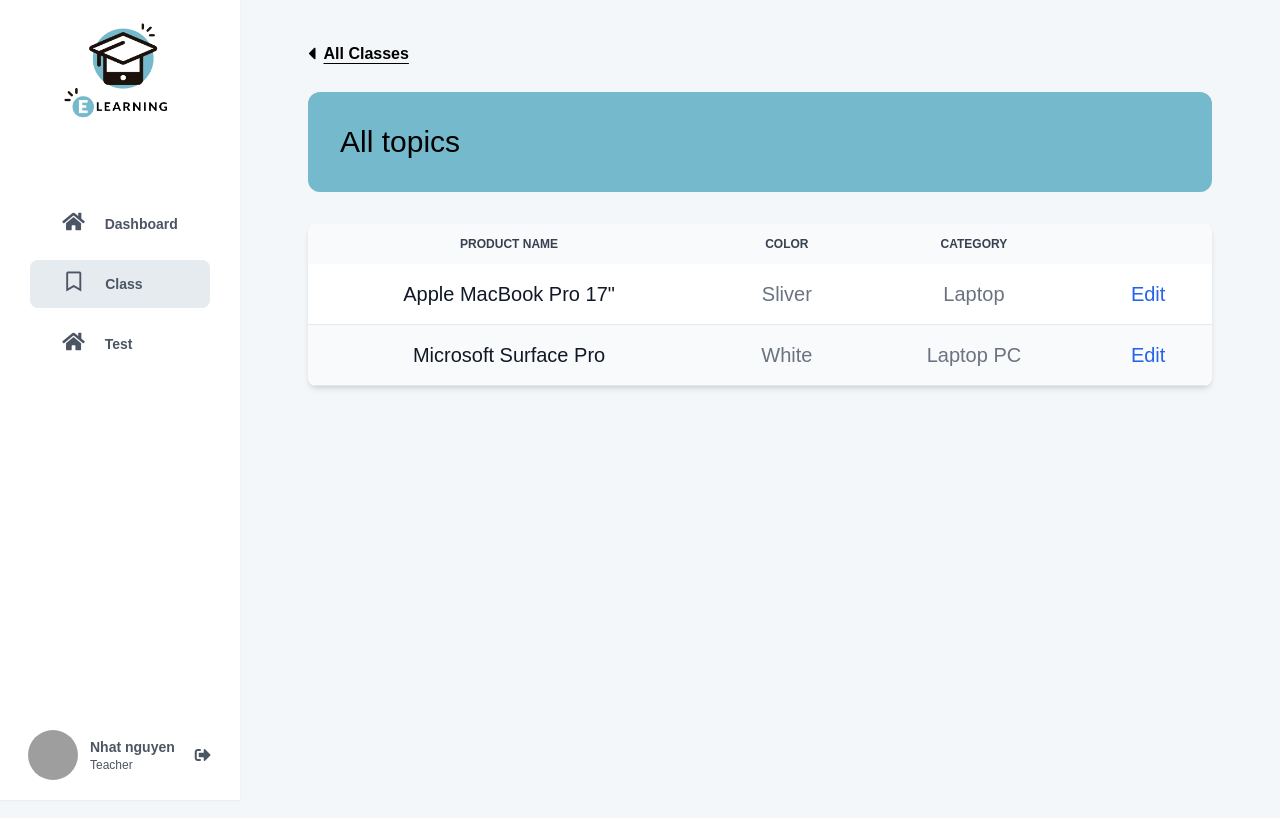
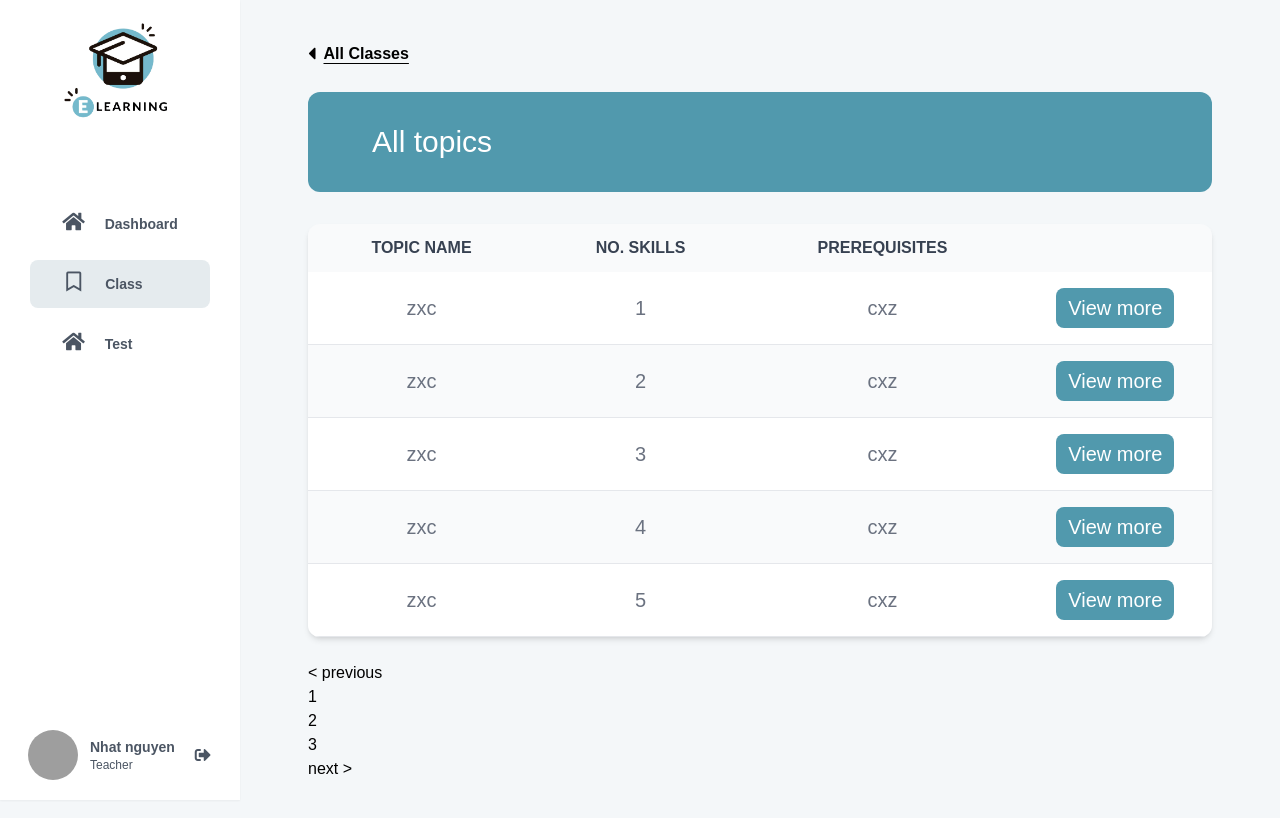
Before and after one commit to Tien01els/LAP_FE, a React (Create React App) app: page /teacher/class/1/topic in a window 1280 px wide. Shown: the top 818 px of the page. Built offline with nearby package versions, Linux system fonts and the light colour scheme; grey boxes are pictures that could not be loaded.

Commit message:
Interface topic of class
Interface topic of class

```diff
--- a/package.json
+++ b/package.json
@@ -18,12 +18,14 @@
     "react-dom": "^18.2.0",
     "react-hook-form": "^7.33.1",
     "react-modern-calendar-datepicker": "^3.1.6",
+    "react-paginate": "^8.1.3",
     "react-redux": "^8.0.2",
     "react-router-dom": "^6.3.0",
     "react-scripts": "5.0.1",
     "redux-logger": "^3.0.6",
     "redux-saga": "^1.1.3",
     "sass": "^1.53.0",
+    "uuid": "^9.0.0",
     "web-vitals": "^2.1.4"
   },
   "scripts": {
--- /dev/null
+++ b/src/components/Table.js
@@ -0,0 +1,83 @@
+import { v4 as uuidv4 } from 'uuid';
+
+const Table = ({ thead = [], tbody }) => {
+    console.log(thead);
+    console.log(tbody);
+    console.log(uuidv4());
+    return (
+        <div>
+            <div className='overflow-x-auto relative shadow-md rounded-xl mt-[32px]'>
+                <table className='w-full text-xl text-center text-gray-500 dark:text-gray-400'>
+                    <thead className='text-base text-gray-700 uppercase bg-gray-50 dark:bg-gray-700 dark:text-gray-400'>
+                        <tr>
+                            {thead.map((head, index, arr) => {
+                                if (index === arr.length - 1) {
+                                    return (
+                                        <th
+                                            key={uuidv4()}
+                                            scope='col'
+                                            className='py-3 px-1'
+                                        ></th>
+                                    );
+                                }
+                                return (
+                                    <th
+                                        key={uuidv4()}
+                                        scope='col'
+                                        className='py-3 px-6'
+                                    >
+                                        {head}
+                                    </th>
+                                );
+                            })}
+                        </tr>
+                    </thead>
+                    <tbody>
+                        {tbody.map((body, indexBody) => {
+                            const bodyKeys = Object.keys(body).filter((key) => {
+                                return key !== 'id';
+                            });
+                            return (
+                                <tr
+                                    key={uuidv4()}
+                                    className='odd:bg-white even:bg-gray-50 border-b dark:bg-gray-900 dark:border-gray-700'
+                                >
+                                    {bodyKeys.map((bodyKey, index) => {
+                                        return (
+                                            <th
+                                                key={uuidv4()}
+                                                className='py-4 px-6 font-medium whitespace-nowrap dark:text-white'
+                                            >
+                                                {body[bodyKey]}
+                                            </th>
+                                        );
+                                    })}
+                                    <td className='py-4 px-1 font-medium whitespace-nowrap text-white'>
+                                        <button className='rounded-lg bg-primary px-3 py-1.5'>
+                                            View more
+                                        </button>
+                                    </td>
+                                </tr>
+                            );
+                        })}
+                    </tbody>
+                </table>
+            </div>
+            {
+                // <div>
+                //     <ReactPaginate
+                //         breakLabel='...'
+                //         nextLabel='next >'
+                //         // onPageChange={handlePageClick}
+                //         pageRangeDisplayed={5}
+                //         // pageCount={pageCount}
+                //         previousLabel='< previous'
+                //         renderOnZeroPageCount={null}
+                //     />
+                // </div>
+            }
+        </div>
+    );
+};
+
+export default Table;
--- a/src/pages/TopicPages/Topics.js
+++ b/src/pages/TopicPages/Topics.js
@@ -1,8 +1,47 @@
-import React from 'react';
+import React, { useEffect, useState } from 'react';
 import { useNavigate } from 'react-router-dom';
+import ReactPaginate from 'react-paginate';
+
+import Table from '../../components/Table';
+
+const values = [
+    { id: '1', name: 'zxc', numberSkill: '1', prerequisite: 'cxz' },
+    { id: '2', name: 'zxc', numberSkill: '2', prerequisite: 'cxz' },
+    { id: '3', name: 'zxc', numberSkill: '3', prerequisite: 'cxz' },
+    { id: '4', name: 'zxc', numberSkill: '4', prerequisite: 'cxz' },
+    { id: '5', name: 'zxc', numberSkill: '5', prerequisite: 'cxz' },
+    { id: '6', name: 'zxc', numberSkill: '6', prerequisite: 'cxz' },
+    { id: '7', name: 'zxc', numberSkill: '7', prerequisite: 'cxz' },
+    { id: '8', name: 'zxc', numberSkill: '8', prerequisite: 'cxz' },
+    { id: '9', name: 'zxc', numberSkill: '9', prerequisite: 'cxz' },
+    { id: '10', name: 'zxc', numberSkill: '10', prerequisite: 'cxz' },
+    { id: '11', name: 'zxc', numberSkill: '11', prerequisite: 'cxz' },
+];
 
 const Topics = () => {
     const navigate = useNavigate();
+
+    const [topic, setTopic] = useState([]);
+
+    const [pageCount, setPageCount] = useState(0);
+    const [itemOffset, setItemOffset] = useState(0);
+
+    useEffect(() => {
+        const endOffset = itemOffset + 5;
+        console.log(`Loading items from ${itemOffset} to ${endOffset}`);
+        setTopic(values.slice(itemOffset, endOffset));
+        setPageCount(Math.ceil(values.length / 5));
+    }, [itemOffset]);
+
+    const handlePageClick = (event) => {
+        const newOffset = (event.selected * 5) % values.length;
+        console.log(
+            `User requested page number ${event.selected}, which is offset ${newOffset}`
+        );
+        setItemOffset(newOffset);
+    };
+
+    const thead = ['TOPIC NAME', 'NO. SKILLS', 'PREREQUISITES', ''];
     return (
         <div className='mt-[40px] mx-[68px]'>
             <div className='flex gap-2 items-center'>
@@ -17,64 +56,24 @@ const Topics = () => {
                 </span>
             </div>
             <div className='w-full h-[100px] bg-primary flex items-center mt-[24px] rounded-xl'>
-                <h1 className='text-3xl font-medium ml-[32px]'>All topics</h1>
+                <h1 className='text-3xl font-medium ml-[64px] text-white'>
+                    All topics
+                </h1>
             </div>
 
-            <div className='overflow-x-auto relative shadow-md sm:rounded-lg mt-[32px]'>
-                <table className='w-full text-xl text-center text-gray-500 dark:text-gray-400'>
-                    <thead className='text-xs text-gray-700 uppercase bg-gray-50 dark:bg-gray-700 dark:text-gray-400'>
-                        <tr>
-                            <th scope='col' className='py-3 px-6'>
-                                Product name
-                            </th>
-                            <th scope='col' className='py-3 px-6'>
-                                Color
-                            </th>
-                            <th scope='col' className='py-3 px-6'>
-                                Category
-                            </th>
-                            <th scope='col' className='py-3 px-6'></th>
-                        </tr>
-                    </thead>
-                    <tbody>
-                        <tr className='bg-white border-b dark:bg-gray-900 dark:border-gray-700'>
-                            <th
-                                scope='row'
-                                className='py-4 px-6 font-medium text-gray-900 whitespace-nowrap dark:text-white'
-                            >
-                                Apple MacBook Pro 17"
-                            </th>
-                            <td className='py-4 px-6'>Sliver</td>
-                            <td className='py-4 px-6'>Laptop</td>
-                            <td className='py-4 px-6'>
-                                <a
-                                    href='#'
-                                    className='font-medium text-blue-600 dark:text-blue-500 hover:underline'
-                                >
-                                    Edit
-                                </a>
-                            </td>
-                        </tr>
-                        <tr className='bg-gray-50 border-b dark:bg-gray-800 dark:border-gray-700'>
-                            <th
-                                scope='row'
-                                className='py-4 px-6 font-medium text-gray-900 whitespace-nowrap dark:text-white'
-                            >
-                                Microsoft Surface Pro
-                            </th>
-                            <td className='py-4 px-6'>White</td>
-                            <td className='py-4 px-6'>Laptop PC</td>
-                            <td className='py-4 px-6'>
-                                <a
-                                    href='#'
-                                    className='font-medium text-blue-600 dark:text-blue-500 hover:underline'
-                                >
-                                    Edit
-                                </a>
-                            </td>
-                        </tr>
-                    </tbody>
-                </table>
+            <div className='flex flex-col justify-between mb-[40px] min-h-fit-[500px]'>
+                <Table thead={thead} tbody={topic} />
+                <div className='mt-[24px]'>
+                    <ReactPaginate
+                        breakLabel='...'
+                        nextLabel='next >'
+                        onPageChange={handlePageClick}
+                        pageRangeDisplayed={5}
+                        pageCount={pageCount}
+                        previousLabel='< previous'
+                        renderOnZeroPageCount={null}
+                    />
+                </div>
             </div>
         </div>
     );
--- a/tailwind.config.js
+++ b/tailwind.config.js
@@ -7,7 +7,7 @@ module.exports = {
                 primary: ['Arial', 'sans-serif;'],
             },
             colors: {
-                primary: '#75b9cc',
+                primary: '#5199ad',
                 secondary: '#6F49FD',
                 text1: '#171725',
                 text2: '#4B5264',
```
Also changed, not shown: 2 other files (tests, documents, lock files or other folders).
